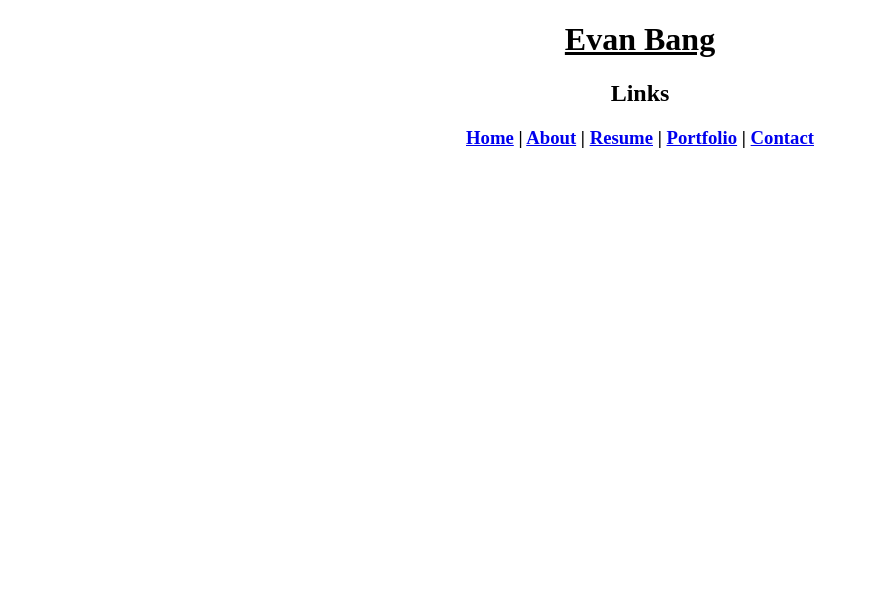
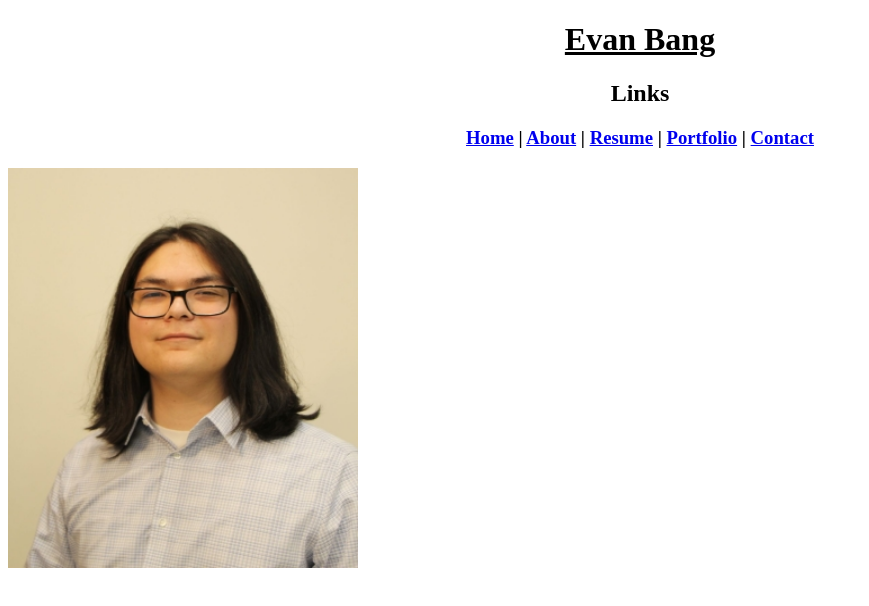
Before and after one commit to Evan-Bang/Evan-Bang.github.io, a plain HTML site: page index.html in a window 1280 px wide. Shown: the whole page, without its empty margins (0-869 px from the left). Drawn offline with Linux system fonts and the light colour scheme.

Commit message:
Update index.html

```diff
--- a/index.html
+++ b/index.html
@@ -27,7 +27,7 @@ h3 {text-align: center;}
     </nav>
     </header>
   <body>
-<img src="https://evan-bang.github.io/resources/headshot.jpg> </img>
+<object data="resources\headshot.jpg" type="image/jpeg" width="350" height="400"> </object>
   </body>
 
 </html>
```
